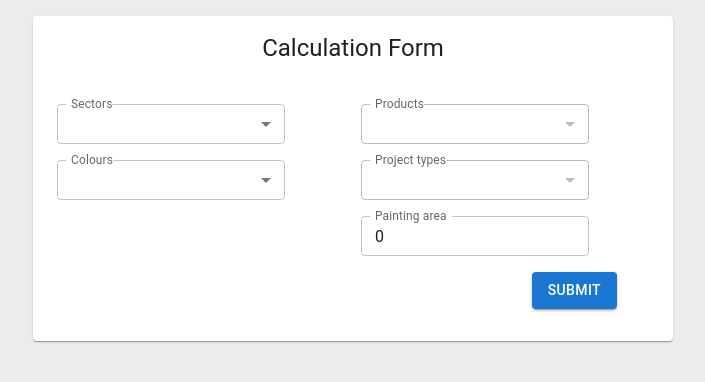
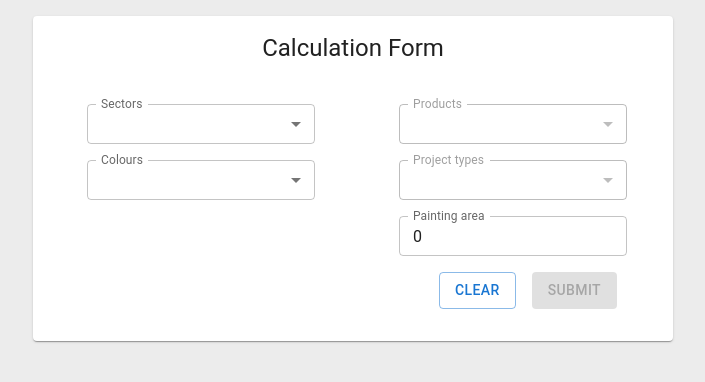
Before and after one commit to majdajroudi/pcc, a React (Create React App) app: page / in a window 1280 px wide. Shown: the top 382 px of the page, without its empty margins (287-992 px from the left). Built offline with nearby package versions, Linux system fonts and the light colour scheme.

Commit message:
refactor

```diff
--- a/src/components/calculation-form/index.tsx
+++ b/src/components/calculation-form/index.tsx
@@ -26,7 +26,8 @@ export default function CalculationForm() {
         area: yup.number().required()
     })
 
-    const handleSubmit: any = (values: any) => {
+    const handleSubmit: any = (values: any, { ...rest }) => {
+        console.log("rest", values)
         const requiredRedecorations = Math.floor(REDECORATION_SPAN / values.product.redecorationCycle);
         const cycleCost = roundNumber(values.area * values.product.price * values.sector.costMultiplier)
         const totalCost = roundNumber(cycleCost * requiredRedecorations)
@@ -43,11 +44,11 @@ export default function CalculationForm() {
                         validationSchema={validationSchema}
                         onSubmit={handleSubmit}
                     >
-                        {({ errors, values, setFieldValue }) => {
+                        {({ errors, values, setFieldValue, isValid, handleReset, dirty }) => {
                             return (
-                                <Form >
-                                    <div className="d-flex flex-row w-100">
-                                        <div className="w-75 d-flex justify-space-around flex-column">
+                                <Form className="w-100">
+                                    <div className="d-flex flex-row w-100 justify-content-center">
+                                        <div className="w-75 d-flex justify-space-around align-items-center flex-column">
                                             <Field name="sector">
                                                 {(formProps: any) => (
                                                     <DropdownMenu items={data.sectors}
@@ -84,7 +85,7 @@ export default function CalculationForm() {
 
                                             <Field name="area" >
                                                 {() => (
-                                                    <FormControl className="w-100 m-2">
+                                                    <FormControl className="w-100 m-2 d-flex align-items-center">
                                                         <TextField
                                                             className="w-75"
                                                             label="Painting area"
@@ -104,7 +105,10 @@ export default function CalculationForm() {
                                     </div>
 
                                     <div className="w-100 d-flex justify-content-end m-2 px-5">
-                                        <Button type="submit" variant="contained" color="primary">
+                                        <Button className="me-2" variant="outlined" color="primary" onClick={handleReset} >
+                                            Clear
+                                        </Button>
+                                        <Button className="ms-2" type="submit" variant="contained" color="primary" disabled={!dirty}>
                                             Submit
                                         </Button>
                                     </div>
--- /dev/null
+++ b/src/components/dropdown-menu/index.css
@@ -0,0 +1,3 @@
+.dropdown-label {
+    margin-left: 2.4rem;
+}
--- a/src/components/dropdown-menu/index.tsx
+++ b/src/components/dropdown-menu/index.tsx
@@ -1,5 +1,6 @@
 import React, { useState } from "react"
-import { Select, MenuItem, InputLabel, ListItemText, FormControl } from "@mui/material"
+import { Select, MenuItem, TextField, InputLabel, ListItemText, FormControl } from "@mui/material";
+import "./index.css"
 
 interface IProps {
     items: any[];
@@ -14,12 +15,12 @@ export default function DropdownMenu({ items, placeholder, disabled = false, for
     const { errors, values, setFieldValue, touched } = formProps.form;
 
     return (
-        <FormControl className="w-100 m-2" size="small">
-            <InputLabel className="bg-white" id={placeholder}>{placeholder}</InputLabel>
-            <Select
+        <FormControl className="w-100 m-2 align-items-center">
+            <TextField
                 className="w-75"
-                label="sector"
-                labelId={placeholder}
+                label={placeholder}
+                size="small"
+                select
                 id={`${placeholder}-menu`}
                 value={values[fieldName]}
                 onChange={(event) => setFieldValue(fieldName, event.target.value)}
@@ -34,7 +35,7 @@ export default function DropdownMenu({ items, placeholder, disabled = false, for
                         </ MenuItem>
                     ))
                 }
-            </Select>
+            </TextField>
 
         </FormControl>
     )
```
